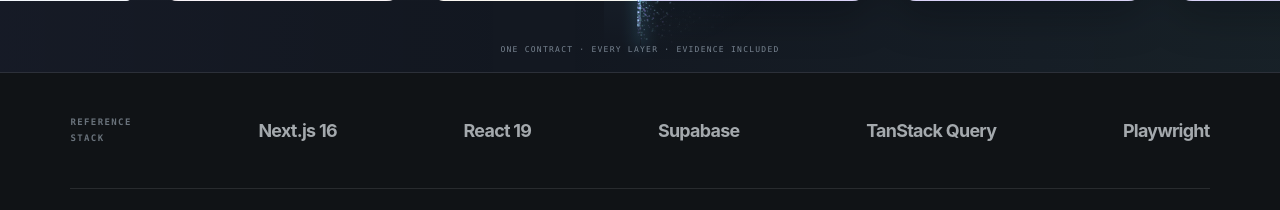
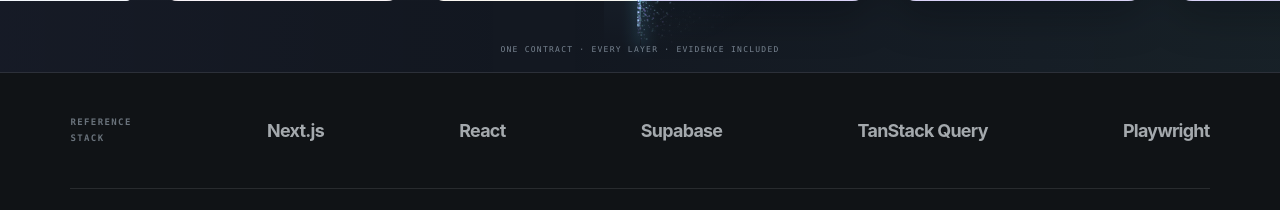
Before and after one commit to kuck1/automated-product-engineer, a Next.js app: page / in a window 1280 px wide. Shown: the part 820-1030 px from the top of the page. Built offline with nearby package versions, Linux system fonts and the light colour scheme.

Commit message:
Keep the reference stack version neutral (#2)
* fix: keep reference stack version neutral

* test: update version-neutral landing visuals

```diff
--- a/app/page.tsx
+++ b/app/page.tsx
@@ -51,7 +51,7 @@
       </section>
 
       <section className="stack-strip" aria-label="Reference stack">
-        <span>REFERENCE<br />STACK</span><strong>Next.js 16</strong><strong>React 19</strong><strong>Supabase</strong><strong>TanStack Query</strong><strong>Playwright</strong>
+        <span>REFERENCE<br />STACK</span><strong>Next.js</strong><strong>React</strong><strong>Supabase</strong><strong>TanStack Query</strong><strong>Playwright</strong>
       </section>
 
       <section className="section examples-section" id="examples">
```
Also changed, not shown: 3 other files (tests, documents, lock files or other folders).
